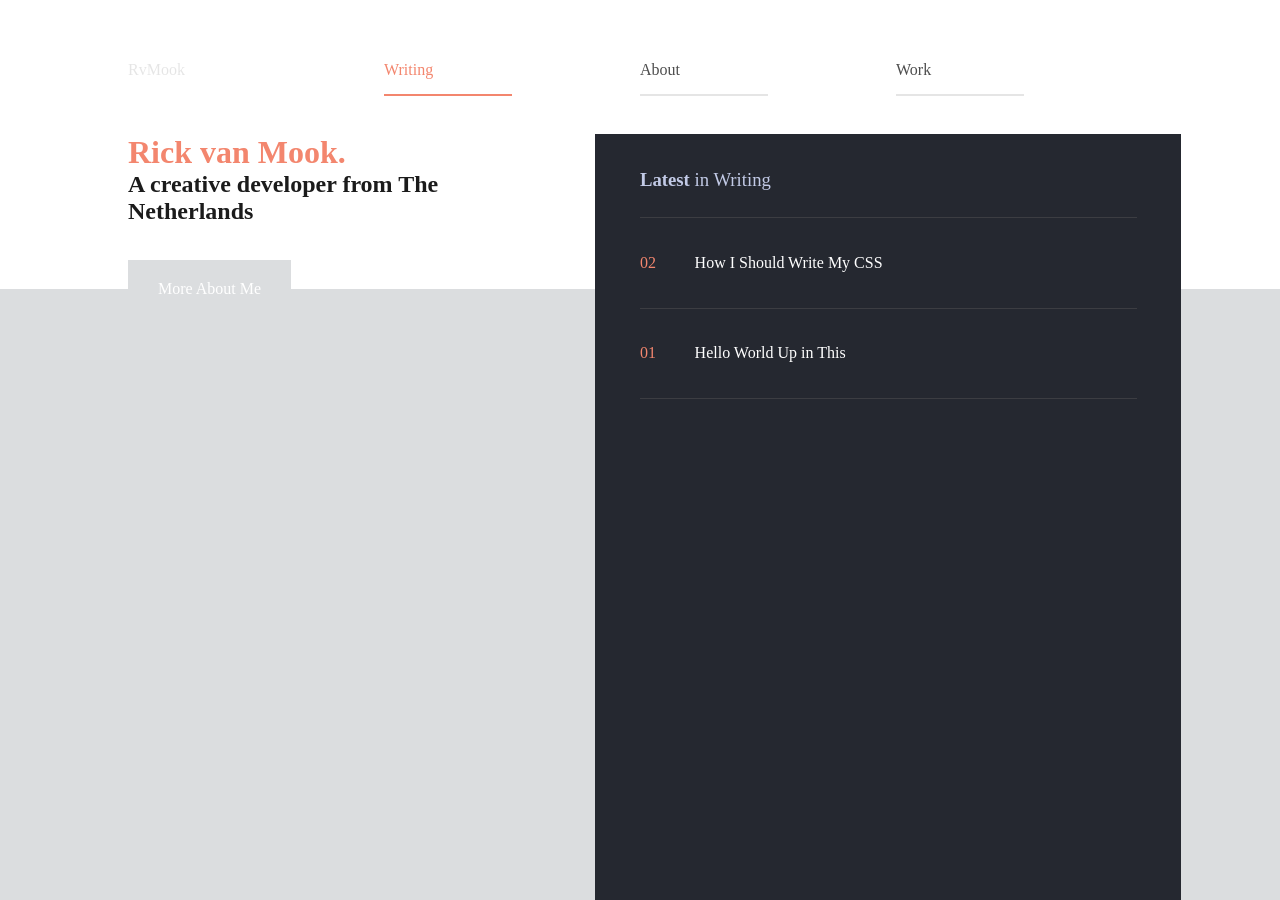
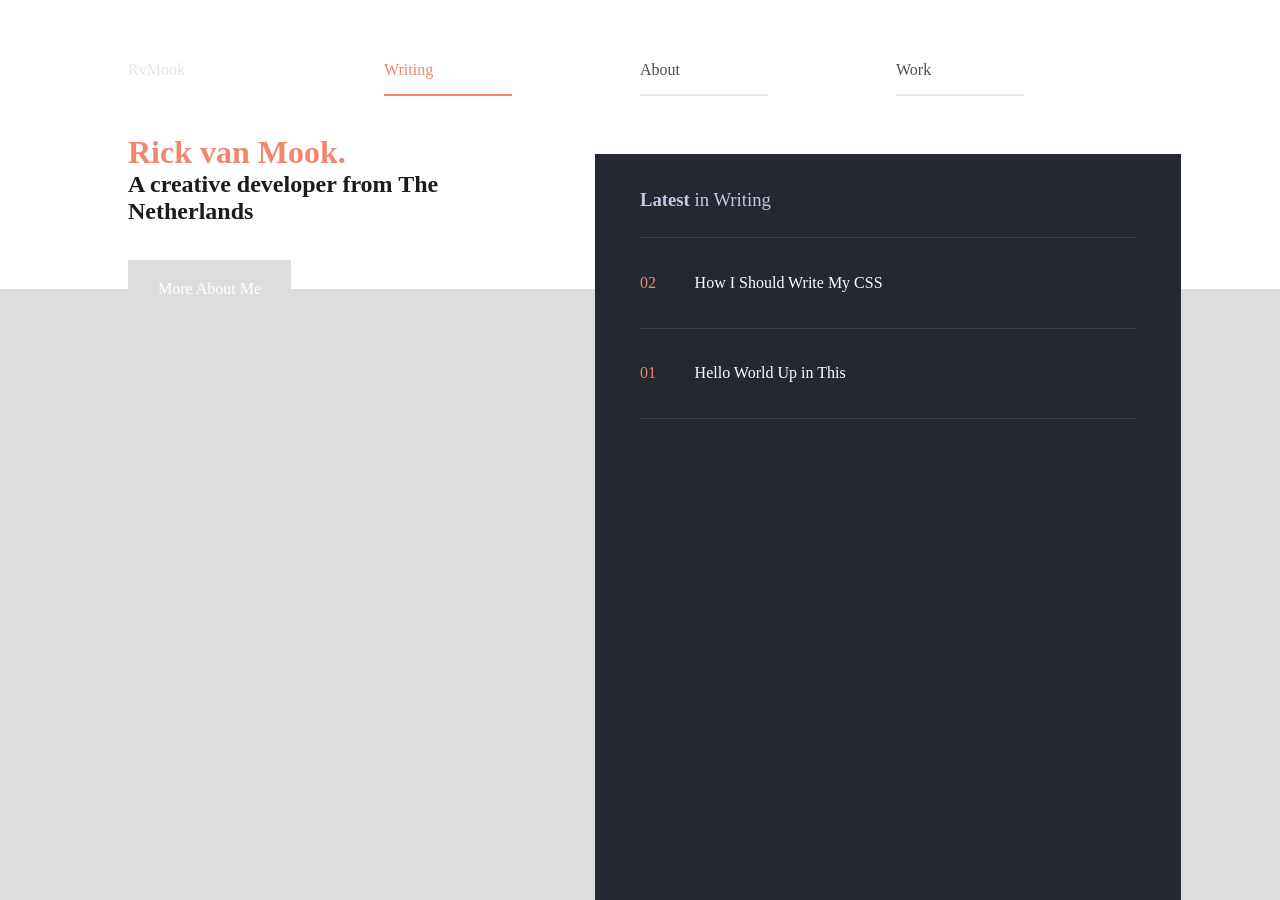
Before and after one commit to rickvanmook/rickvanmook.github.io, a Jekyll site: the page built from index.html, in a window 1280 px wide. Built offline with Jekyll 4.4.1, drawn with Linux system fonts in a browser that asks for light colours.

Commit message:
Vertically positioned home writing on desktop

```diff
--- a/_sass/_home.scss
+++ b/_sass/_home.scss
@@ -99,30 +99,7 @@
 	top: 35px;
 }
 
-.home__writing__post {
 
-	a {
-
-		display: table;
-		width: 100%;
-		border-bottom: 1px solid $dark-bg-border;
-		padding: 7.16% 0;
-	}
-
-	&__number {
-
-		display: table-cell;
-		width: 11%;
-		color: $primary;
-	}
-
-	&__title {
-
-		display: table-cell;
-		padding-right: 11%;
-		color: $white;
-	}
-}
 
 .home__writing {
 
@@ -162,9 +139,45 @@
 		position: absolute;
 		min-height: 100%;
 		top: 0;
-		padding-top: $header-height;
+		padding-top: $header-height + 20px;
 
 		left: 46.5%;
 		width: 45.8%;
+
+		&:before {
+			content: "";
+			position: absolute;
+			top: 0;
+			width: 100%;
+			left: 0;
+			right: 0;
+			height: $header-height + 20px;
+			background:$white;
+		}
 	}
 }
+
+.home__writing__post {
+
+	a {
+
+		display: table;
+		width: 100%;
+		border-bottom: 1px solid $dark-bg-border;
+		padding: 7.16% 0;
+	}
+
+	&__number {
+
+		display: table-cell;
+		width: 11%;
+		color: $primary;
+	}
+
+	&__title {
+
+		display: table-cell;
+		padding-right: 11%;
+		color: $white;
+	}
+}
```
